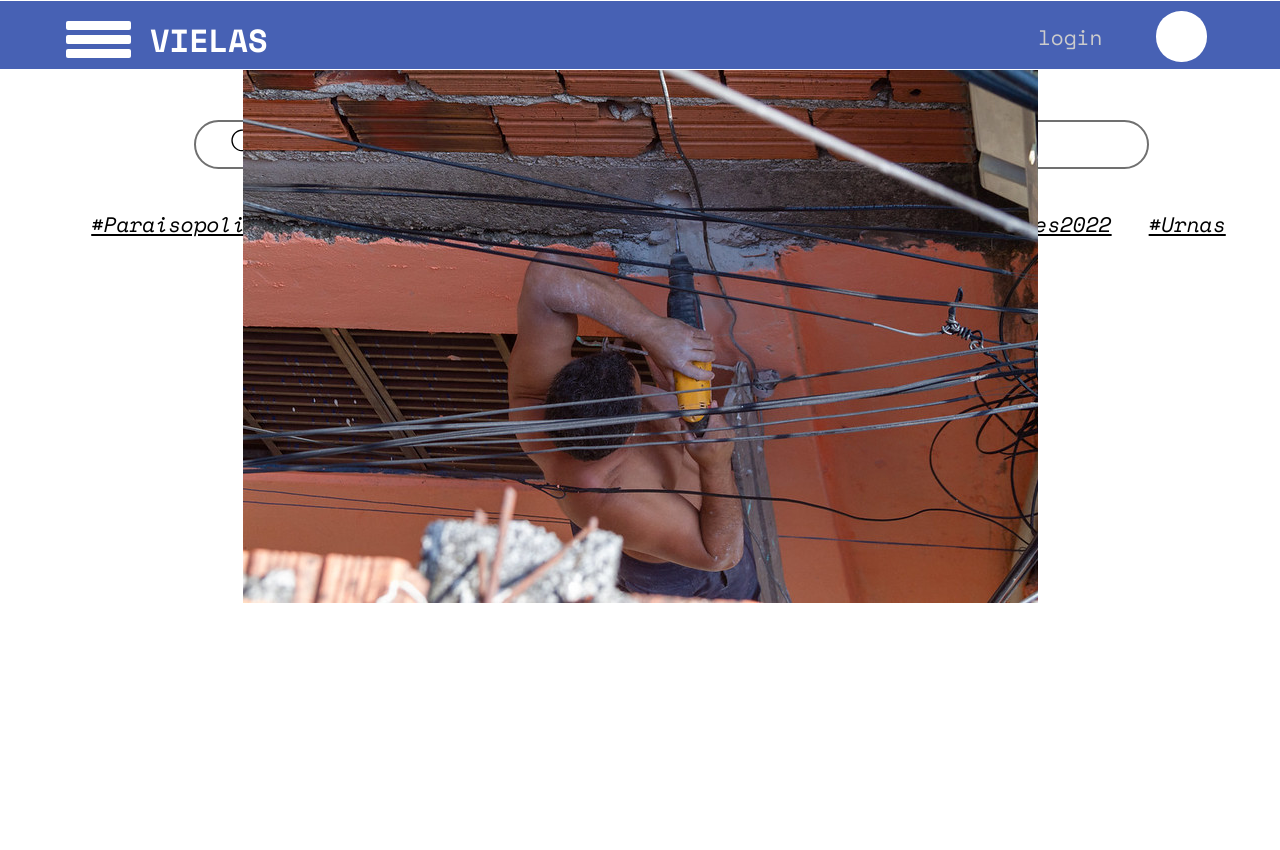
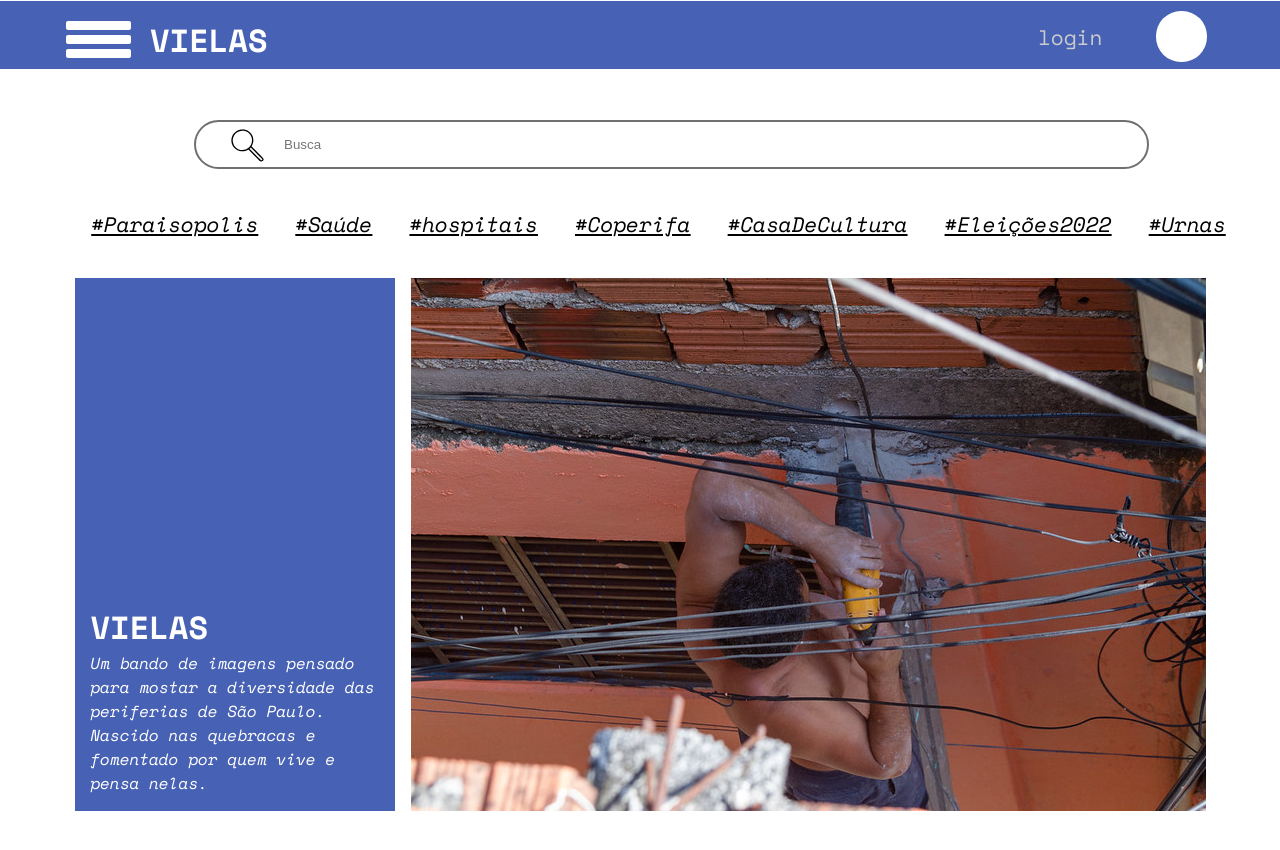
Before and after one commit to rodrigodesigner94/MuralVielas, a React (Vite) app: page / in a window 1280 px wide. Shown: the top 850 px of the page. Built offline with nearby package versions, Linux system fonts and the light colour scheme.

Commit message:
inserindo caixa de texto e ajuste da posição do carrossel de imagens

```diff
--- a/src/components/slider/index.jsx
+++ b/src/components/slider/index.jsx
@@ -10,6 +10,15 @@ function Slider(){
         {id: '4', image: 'src/assets/imagens/52098983475_b0ffb9db6e_c.jpg'},
     ]
     return(
+        <div className='containerCarousel'>
+            <div className='txtbox'>
+                <h1 className='titleVielas'>VIELAS</h1>
+                <p className='txtVielas'>Um bando de imagens pensado para mostar
+                    a diversidade das periferias de São Paulo.
+                    Nascido nas quebracas e fomentado por quem
+                    vive e pensa nelas.
+                </p>
+            </div>
         <div className='container'>
             <Swiper
             slidesPreview={1}
@@ -19,13 +28,14 @@ function Slider(){
                     <SwiperSlide key={item.id}>
                         <img
                         src={item.image}
-                        className="slide-item"
+                        className='slideItem'
                         />
 
                     </SwiperSlide>
                 ))}
             </Swiper>
         </div>
+        </div>
     )
 }
 
--- a/src/components/slider/style.css
+++ b/src/components/slider/style.css
@@ -1,8 +1,33 @@
 .container{
     max-width: 795px;
-    max-height: 550px;
+    max-height: 539px;
 }
-
-.sile-item{
+.containerCarousel{
+    display: flex;
+    flex-direction: row;
+    margin-top: 13rem;
+}
+.sildeItem{
     width: 100%;
 }
+.txtbox{
+    background-color: #4761B4;
+    display: flex;
+    flex-direction: column;
+    justify-content: end;
+    width: 20rem;
+    height: 33.33rem;
+    margin-right: 1rem;
+}
+.titleVielas{
+    color: white;
+    font-family: Space Mono, Bold;
+    margin: 1rem;
+    margin-bottom: -1rem;
+}
+.txtVielas{
+    color: white;
+    font-family: Space Mono, Italic;
+    font-style: italic;
+    margin: 1rem;
+}
```
